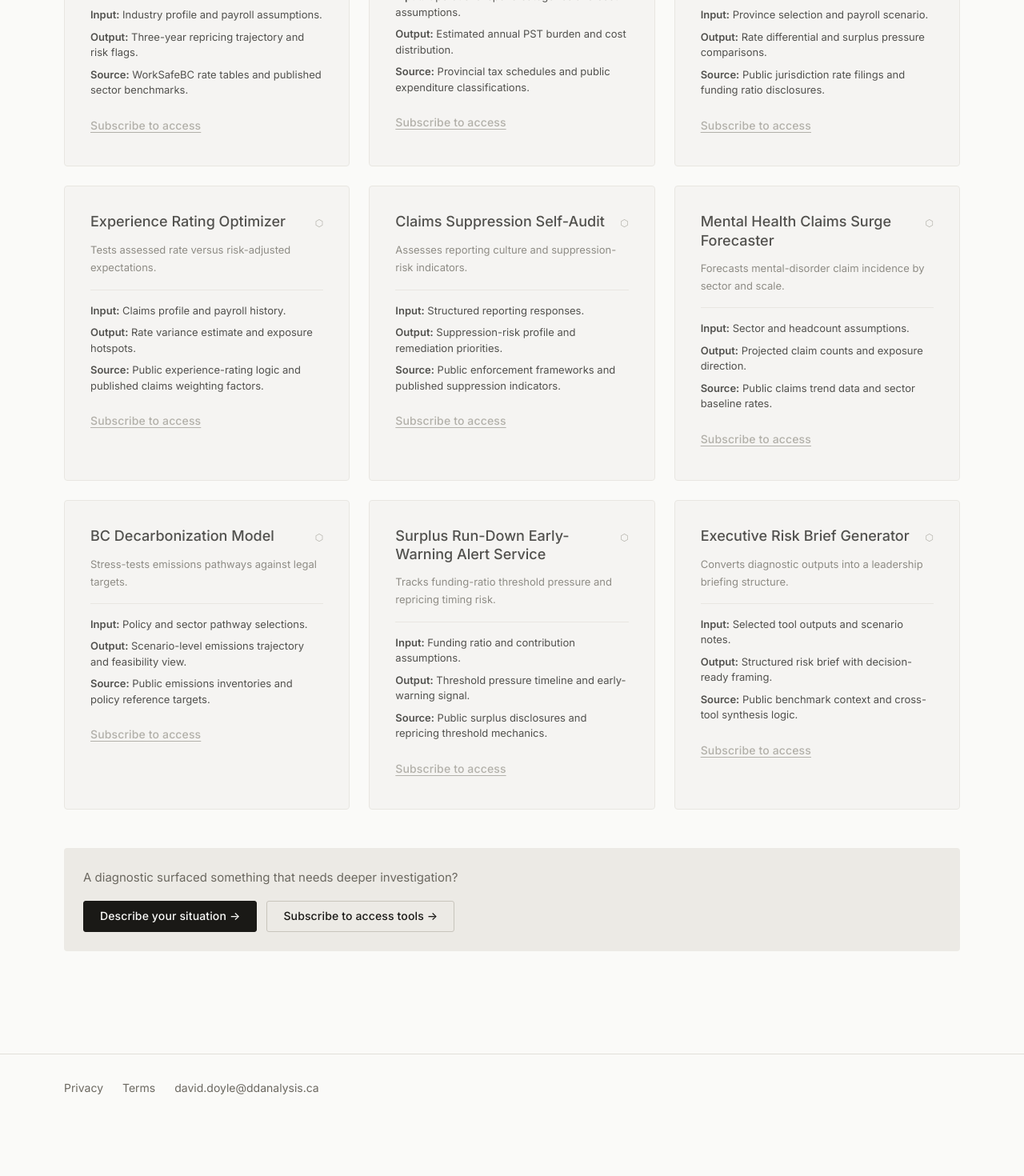
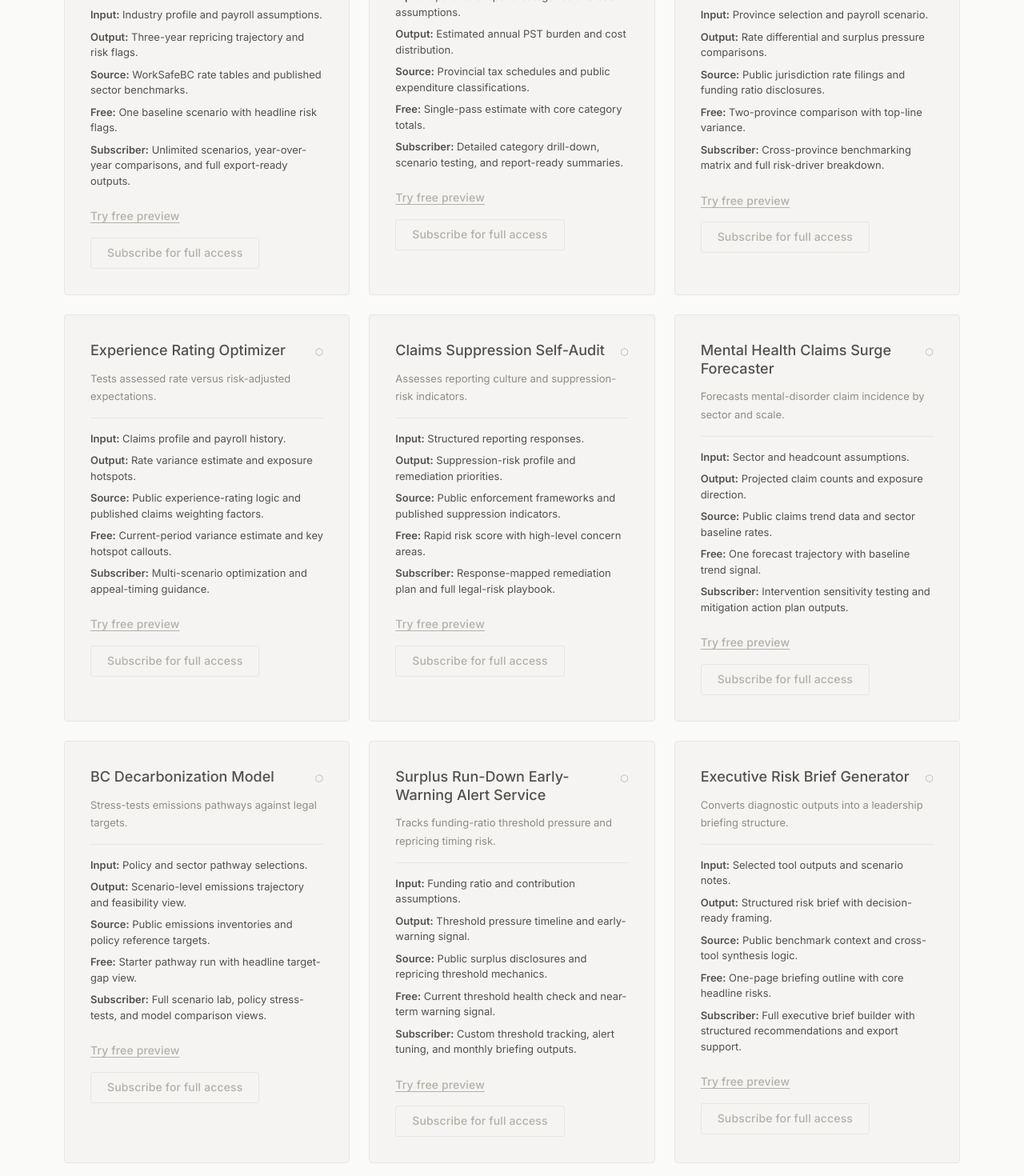
Before and after one commit to davidoyle/DDA, a React (Vite) app: page /tools in a window 1280 px wide. Shown: the part 580-2050 px from the top of the page at 80% size. Before the commit the page ends 1982 px from the top, so only its background shows below. Built offline with nearby package versions, Linux system fonts and the light colour scheme.

Commit message:
Add free preview tier messaging across diagnostics catalog

```diff
--- a/src/pages/DiagnosticsPage.tsx
+++ b/src/pages/DiagnosticsPage.tsx
@@ -3,22 +3,25 @@ import { Link, useSearchParams } from 'react-router-dom';
 type DiagnosticTool = {
   name: string;
   href: string;
+  freeHref?: string;
   diagnosis: string;
   input: string;
   output: string;
   source: string;
+  freeAccess: string;
+  subscriberAccess: string;
 };
 
 const tools: DiagnosticTool[] = [
-  { name: 'WorkSafeBC Repricing Risk Diagnostic', href: '/worksafebc-repricing-risk-diagnostic', diagnosis: 'Models repricing exposure versus sector and system benchmarks.', input: 'Industry profile and payroll assumptions.', output: 'Three-year repricing trajectory and risk flags.', source: 'WorkSafeBC rate tables and published sector benchmarks.' },
-  { name: 'PST Diagnostic Tool', href: '/tools/pst-diagnostic', diagnosis: 'Estimates operational PST burden under BC rules.', input: 'Operational spend categories and cost assumptions.', output: 'Estimated annual PST burden and cost distribution.', source: 'Provincial tax schedules and public expenditure classifications.' },
-  { name: 'Multi-Province Surplus & Rate Comparator', href: '/tools/province-comparator', diagnosis: 'Compares jurisdiction-level rate pressure and surplus conditions.', input: 'Province selection and payroll scenario.', output: 'Rate differential and surplus pressure comparisons.', source: 'Public jurisdiction rate filings and funding ratio disclosures.' },
-  { name: 'Experience Rating Optimizer', href: '/tools/experience-rating-optimizer', diagnosis: 'Tests assessed rate versus risk-adjusted expectations.', input: 'Claims profile and payroll history.', output: 'Rate variance estimate and exposure hotspots.', source: 'Public experience-rating logic and published claims weighting factors.' },
-  { name: 'Claims Suppression Self-Audit', href: '/tools/suppression-audit', diagnosis: 'Assesses reporting culture and suppression-risk indicators.', input: 'Structured reporting responses.', output: 'Suppression-risk profile and remediation priorities.', source: 'Public enforcement frameworks and published suppression indicators.' },
-  { name: 'Mental Health Claims Surge Forecaster', href: '/tools/mental-health-forecaster', diagnosis: 'Forecasts mental-disorder claim incidence by sector and scale.', input: 'Sector and headcount assumptions.', output: 'Projected claim counts and exposure direction.', source: 'Public claims trend data and sector baseline rates.' },
-  { name: 'BC Decarbonization Model', href: '/tools/bc-decarbonization-model', diagnosis: 'Stress-tests emissions pathways against legal targets.', input: 'Policy and sector pathway selections.', output: 'Scenario-level emissions trajectory and feasibility view.', source: 'Public emissions inventories and policy reference targets.' },
-  { name: 'Surplus Run-Down Early-Warning Alert Service', href: '/tools/surplus-alert', diagnosis: 'Tracks funding-ratio threshold pressure and repricing timing risk.', input: 'Funding ratio and contribution assumptions.', output: 'Threshold pressure timeline and early-warning signal.', source: 'Public surplus disclosures and repricing threshold mechanics.' },
-  { name: 'Executive Risk Brief Generator', href: '/tools/executive-risk-brief', diagnosis: 'Converts diagnostic outputs into a leadership briefing structure.', input: 'Selected tool outputs and scenario notes.', output: 'Structured risk brief with decision-ready framing.', source: 'Public benchmark context and cross-tool synthesis logic.' },
+  { name: 'WorkSafeBC Repricing Risk Diagnostic', href: '/worksafebc-repricing-risk-diagnostic', freeHref: '/worksafebc-repricing-risk-diagnostic?preview=1', diagnosis: 'Models repricing exposure versus sector and system benchmarks.', input: 'Industry profile and payroll assumptions.', output: 'Three-year repricing trajectory and risk flags.', source: 'WorkSafeBC rate tables and published sector benchmarks.', freeAccess: 'One baseline scenario with headline risk flags.', subscriberAccess: 'Unlimited scenarios, year-over-year comparisons, and full export-ready outputs.' },
+  { name: 'PST Diagnostic Tool', href: '/tools/pst-diagnostic', freeHref: '/tools/pst-diagnostic?preview=1', diagnosis: 'Estimates operational PST burden under BC rules.', input: 'Operational spend categories and cost assumptions.', output: 'Estimated annual PST burden and cost distribution.', source: 'Provincial tax schedules and public expenditure classifications.', freeAccess: 'Single-pass estimate with core category totals.', subscriberAccess: 'Detailed category drill-down, scenario testing, and report-ready summaries.' },
+  { name: 'Multi-Province Surplus & Rate Comparator', href: '/tools/province-comparator', freeHref: '/tools/province-comparator?preview=1', diagnosis: 'Compares jurisdiction-level rate pressure and surplus conditions.', input: 'Province selection and payroll scenario.', output: 'Rate differential and surplus pressure comparisons.', source: 'Public jurisdiction rate filings and funding ratio disclosures.', freeAccess: 'Two-province comparison with top-line variance.', subscriberAccess: 'Cross-province benchmarking matrix and full risk-driver breakdown.' },
+  { name: 'Experience Rating Optimizer', href: '/tools/experience-rating-optimizer', freeHref: '/tools/experience-rating-optimizer?preview=1', diagnosis: 'Tests assessed rate versus risk-adjusted expectations.', input: 'Claims profile and payroll history.', output: 'Rate variance estimate and exposure hotspots.', source: 'Public experience-rating logic and published claims weighting factors.', freeAccess: 'Current-period variance estimate and key hotspot callouts.', subscriberAccess: 'Multi-scenario optimization and appeal-timing guidance.' },
+  { name: 'Claims Suppression Self-Audit', href: '/tools/suppression-audit', freeHref: '/tools/suppression-audit?preview=1', diagnosis: 'Assesses reporting culture and suppression-risk indicators.', input: 'Structured reporting responses.', output: 'Suppression-risk profile and remediation priorities.', source: 'Public enforcement frameworks and published suppression indicators.', freeAccess: 'Rapid risk score with high-level concern areas.', subscriberAccess: 'Response-mapped remediation plan and full legal-risk playbook.' },
+  { name: 'Mental Health Claims Surge Forecaster', href: '/tools/mental-health-forecaster', freeHref: '/tools/mental-health-forecaster?preview=1', diagnosis: 'Forecasts mental-disorder claim incidence by sector and scale.', input: 'Sector and headcount assumptions.', output: 'Projected claim counts and exposure direction.', source: 'Public claims trend data and sector baseline rates.', freeAccess: 'One forecast trajectory with baseline trend signal.', subscriberAccess: 'Intervention sensitivity testing and mitigation action plan outputs.' },
+  { name: 'BC Decarbonization Model', href: '/tools/bc-decarbonization-model', freeHref: '/tools/bc-decarbonization-model?preview=1', diagnosis: 'Stress-tests emissions pathways against legal targets.', input: 'Policy and sector pathway selections.', output: 'Scenario-level emissions trajectory and feasibility view.', source: 'Public emissions inventories and policy reference targets.', freeAccess: 'Starter pathway run with headline target-gap view.', subscriberAccess: 'Full scenario lab, policy stress-tests, and model comparison views.' },
+  { name: 'Surplus Run-Down Early-Warning Alert Service', href: '/tools/surplus-alert', freeHref: '/tools/surplus-alert?preview=1', diagnosis: 'Tracks funding-ratio threshold pressure and repricing timing risk.', input: 'Funding ratio and contribution assumptions.', output: 'Threshold pressure timeline and early-warning signal.', source: 'Public surplus disclosures and repricing threshold mechanics.', freeAccess: 'Current threshold health check and near-term warning signal.', subscriberAccess: 'Custom threshold tracking, alert tuning, and monthly briefing outputs.' },
+  { name: 'Executive Risk Brief Generator', href: '/tools/executive-risk-brief', freeHref: '/tools/executive-risk-brief?preview=1', diagnosis: 'Converts diagnostic outputs into a leadership briefing structure.', input: 'Selected tool outputs and scenario notes.', output: 'Structured risk brief with decision-ready framing.', source: 'Public benchmark context and cross-tool synthesis logic.', freeAccess: 'One-page briefing outline with core headline risks.', subscriberAccess: 'Full executive brief builder with structured recommendations and export support.' },
 ];
 
 const statusFromQuery = (value: string | null) => {
@@ -37,7 +40,7 @@ function DiagnosticsPage() {
     active: 'Active subscription',
     expired: 'Subscription expired — renew',
     failed: 'Payment failed',
-    none: 'Subscription required',
+    none: 'Free preview access available',
   }[subscriptionState];
 
   const statusColor = {
@@ -69,11 +72,16 @@ function DiagnosticsPage() {
               <p><strong>Input:</strong> {tool.input}</p>
               <p><strong>Output:</strong> {tool.output}</p>
               <p><strong>Source:</strong> {tool.source}</p>
+              <p><strong>Free:</strong> {tool.freeAccess}</p>
+              <p><strong>Subscriber:</strong> {tool.subscriberAccess}</p>
             </div>
             {unlocked ? (
               <Link to={tool.href} className="btn-primary mt-4 tool-action">Run →</Link>
             ) : (
-              <Link to="/diagnostics/subscribe" className="btn-ghost mt-4 tool-action">Subscribe to access</Link>
+              <div className="mt-4 flex flex-wrap gap-2">
+                {tool.freeHref ? <Link to={tool.freeHref} className="btn-ghost tool-action">Try free preview</Link> : null}
+                <Link to="/diagnostics/subscribe" className="btn-secondary tool-action">Subscribe for full access</Link>
+              </div>
             )}
           </article>
         ))}
```
